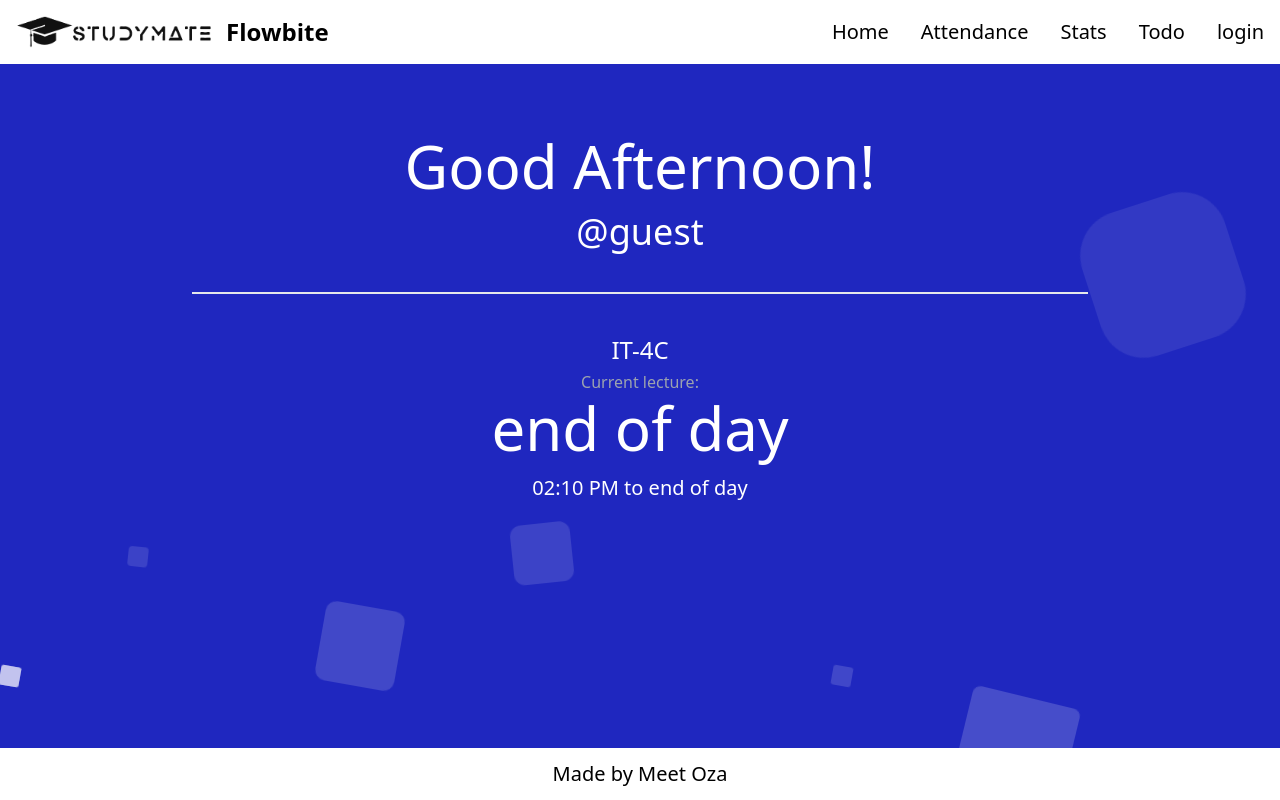
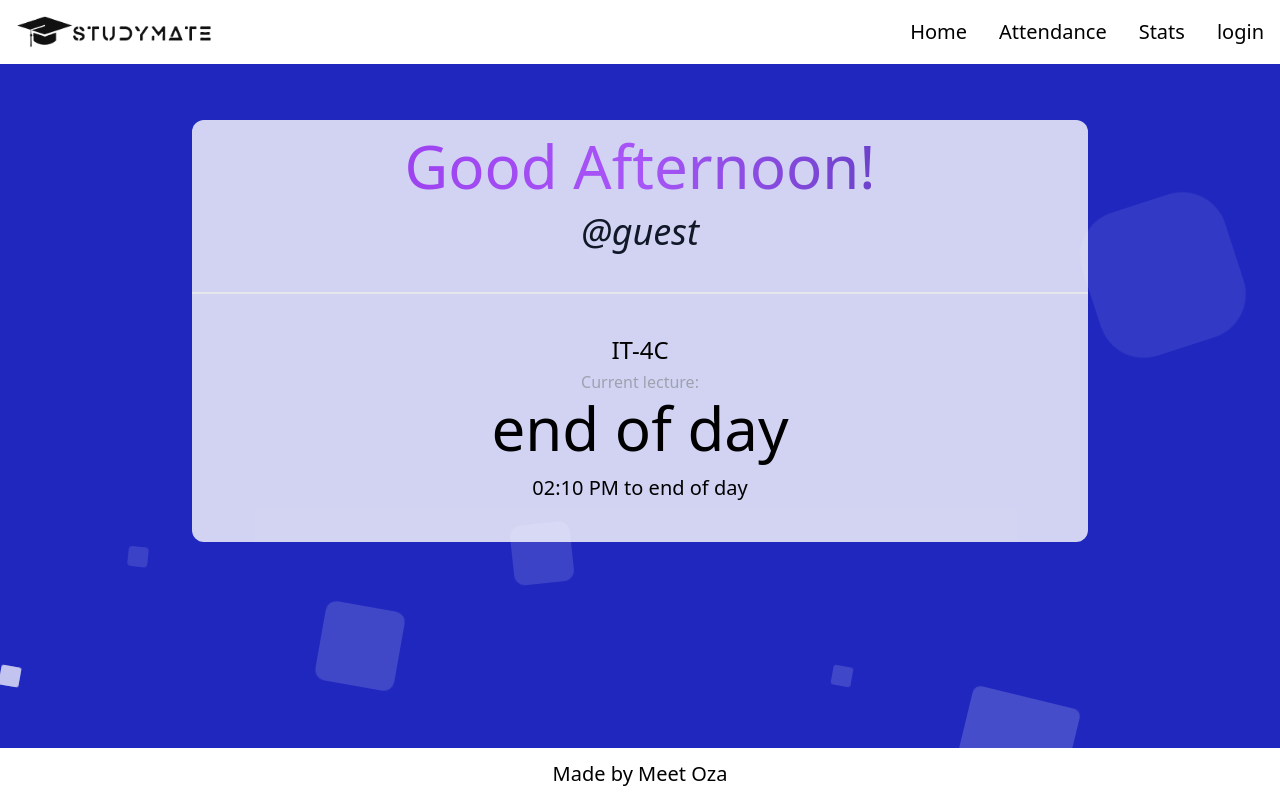
Before and after one commit to meetoza1706/student-web, a Flask app: page / in a window 1280 px wide. Run offline with Flask 3, Linux system fonts and the light colour scheme; style sheets or scripts are compiled from the project's sources; some libraries are stand-ins or nearby versions.

Commit message:
UI shifted to normal

```diff
--- a/templates/attendance.html
+++ b/templates/attendance.html
@@ -88,8 +88,8 @@
                                 href="/attendance">Attendance</a></li>
                         <li><a class="hover:text-gray-500 ease-in-out text-black duration-300 no-underline text-xl"
                                 href="/stats">Stats</a></li>
-                        <li><a class="hover:text-gray-500 ease-in-out text-black duration-300 no-underline text-xl"
-                                href="/todo">Todo</a></li>
+                        <!-- <li><a class="hover:text-gray-500 ease-in-out text-black duration-300 no-underline text-xl"
+                                href="/todo">Todo</a></li> -->
                         <!-- <li><a class="hover:text-gray-500 ease-in-out text-black duration-300 no-underline text-xl"
                                 href="">About us</a></li> -->
                         {% if ausername %}
--- a/templates/index.html
+++ b/templates/index.html
@@ -70,8 +70,7 @@
         <nav class="bg-white border-gray-200">
             <div class="max-w-screen-xl flex flex-wrap items-center bg-white justify-between mx-auto p-4">
                 <a href="javascript:void(0)" class="flex items-center space-x-3 rtl:space-x-reverse">
-                    <img src="static/images/web-logo3.png" class="h-8" alt="Flowbite Logo" />
-                    <span class="self-center text-2xl font-semibold whitespace-nowrap dark:text-white">Flowbite</span>
+                    <img src="static/images/web-logo3.png" class="h-8" alt="StudyMate Logo" />
                 </a>
                 <button data-collapse-toggle="navbar-default" type="button"
                     class="inline-flex items-center p-2 w-10 h-10 justify-center text-sm text-gray-500 rounded-lg md:hidden hover:bg-gray-100 focus:outline-none focus:ring-2 focus:ring-gray-200 dark:text-gray-400 dark:hover:bg-gray-700 dark:focus:ring-gray-600"
@@ -90,9 +89,9 @@
                         <li><a class="hover:text-gray-500 ease-in-out text-black duration-300 no-underline text-xl"
                                 href="/attendance">Attendance</a></li>
                         <li><a class="hover:text-gray-500 ease-in-out text-black duration-300 no-underline text-xl"
-                                href="/stats">Stats</a></li>
-                        <li><a class="hover:text-gray-500 ease-in-out text-black duration-300 no-underline text-xl"
-                                href="/todo">Todo</a></li>
+                nb                href="/stats">Stats</a></li>
+                        <!-- <li><a class="hover:text-gray-500 ease-in-out text-black duration-300 no-underline text-xl"
+                                href="/todo">Todo</a></li> -->
                         <!-- <li><a class="hover:text-gray-500 ease-in-out text-black duration-300 no-underline text-xl"
                                 href="">About us</a></li> -->
                         {% if ausername %}
@@ -137,29 +136,28 @@
             </div>
         </nav>
 
-        <div class="flex flex-col m-auto rounded-xl text-center bg-transparent w-[70%]  my-14">
-            <!-- <div class="bg-gradient-to-r from-gray-600 to-white text-transparent bg-clip-text"> -->
-            <div class="text-white text-transparent bg-clip-text">
+        <div class="flex flex-col m-auto rounded-xl text-center bg-opacity-80  w-[70%] bg-white my-14">
+            <div class="bg-gradient-to-r from-purple-600 via-purple-500 to-indigo-800 text-transparent bg-clip-text">
                 <h1 class="h-full lg:text-6xl text-5xl py-4">{{greeting}}</h1>
             </div>
             <div class="">
-                <h4 class="lg:text-4xl  text-white text-3xl border-b-2 pb-10">@{{username}}</h4>
+                <h4 class="lg:text-4xl italic text-gray-900 text-3xl border-b-2 pb-10">@{{username}}</h4>
             </div>
             <div>
-                <h4 class="text-2xl pt-10  text-white">IT-4C</h4>
+                <h4 class="text-2xl pt-10 ">IT-4C</h4>
             </div>
             {% if current_lecture %}
             <div>
                 <p class="text-base text-gray-400 pt-1">Current lecture:</p>
             </div>
             <div>
-                <h1 class="text-6xl pt-1 text-white">{{current_lecture}}</h1>
+                <h1 class="text-6xl pt-1">{{current_lecture}}</h1>
             </div>
             <div>
-                <h2 class="text-4xl pt-2 text-white">{{current_class}}</h2>
+                <h2 class="text-4xl pt-2">{{current_class}}</h2>
             </div>
             <div>
-                <h3 class="text-xl pt-2 pb-10 text-white">{{timing}}</h3>
+                <h3 class="text-xl pt-2 pb-10">{{timing}}</h3>
             </div>
             {% else %}
             <div>
```
Also changed, not shown: static/images/profile_uploads/IMG_3725.jpeg (added), 7 other files.
